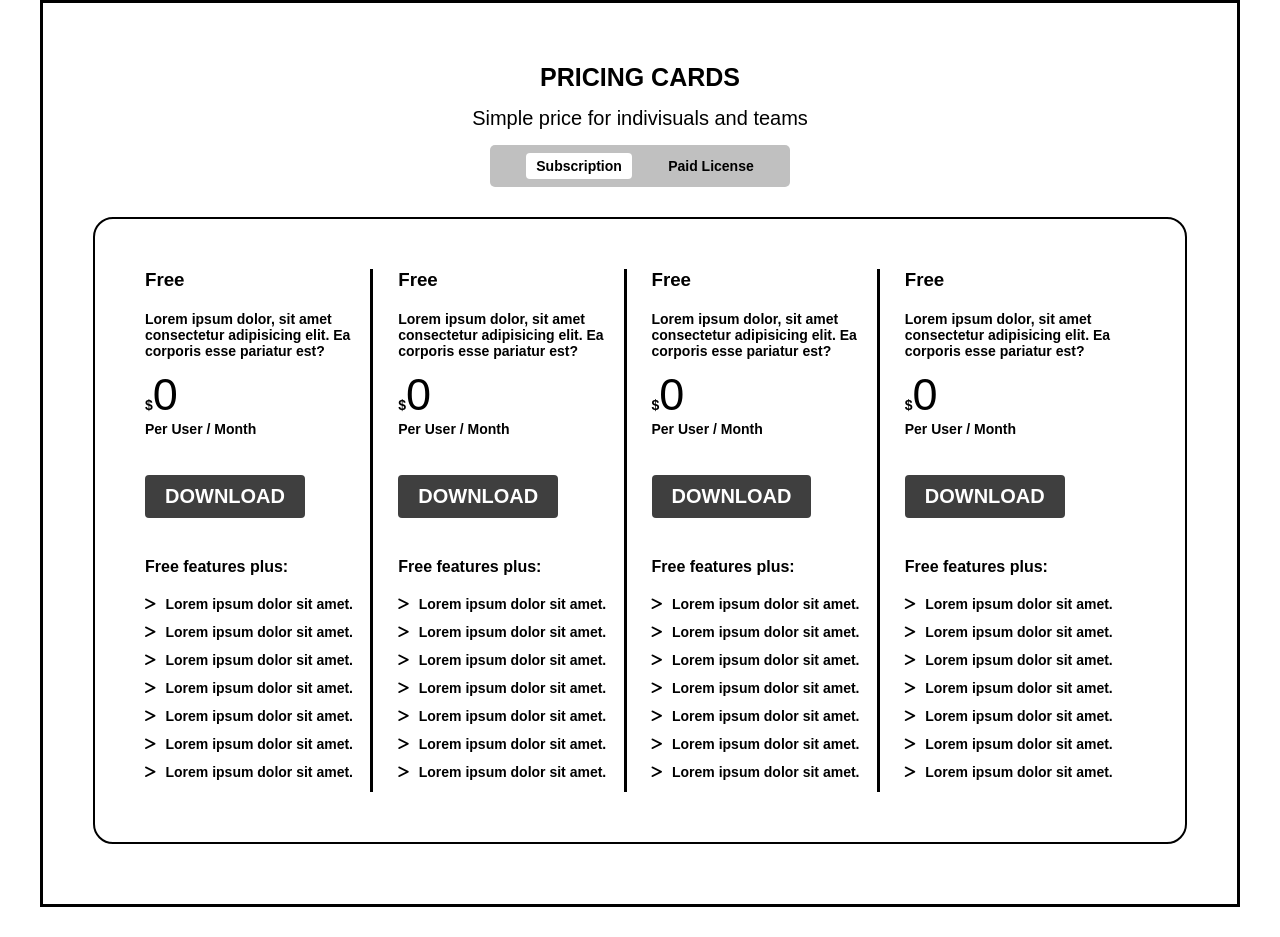
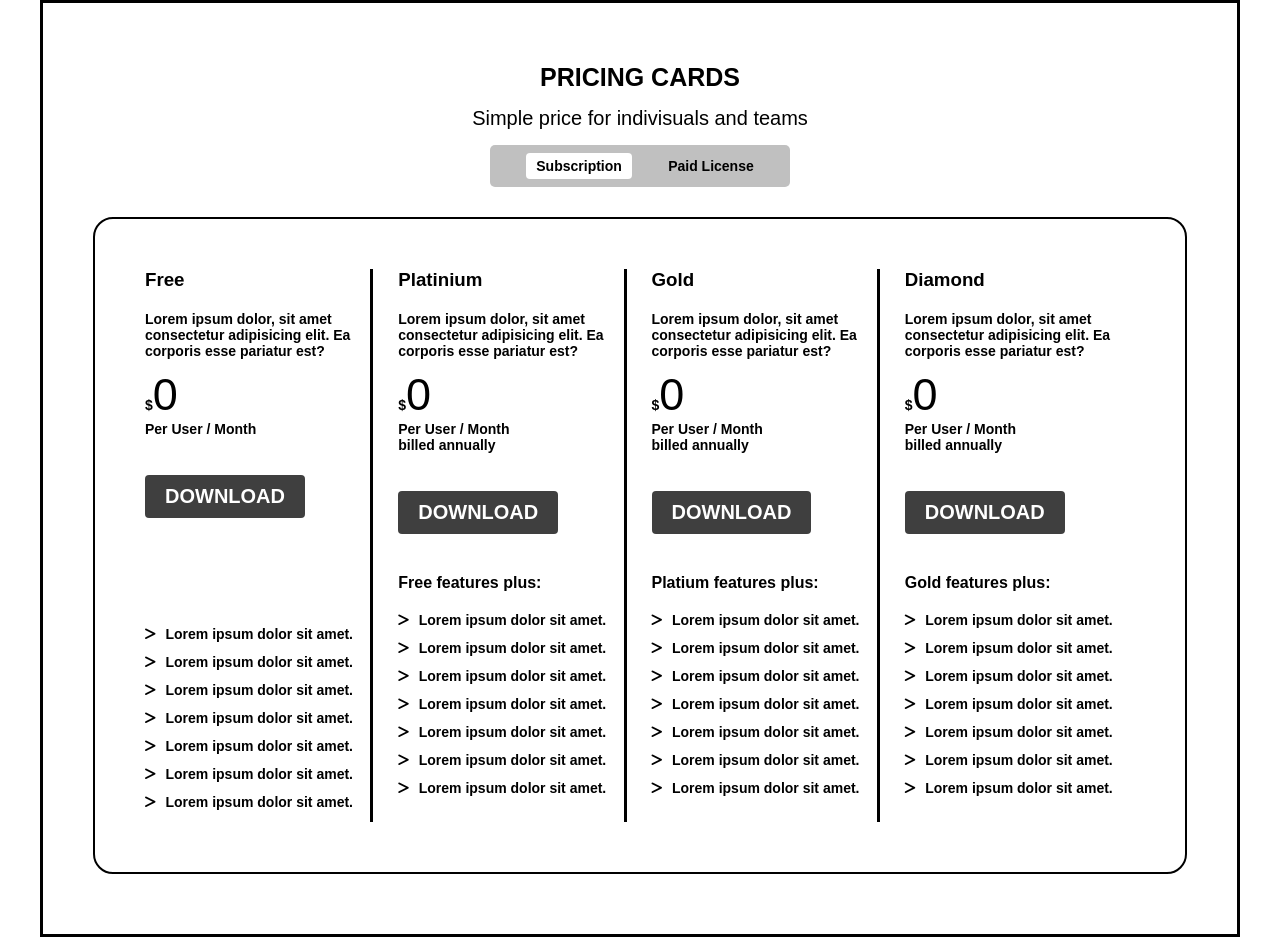
Before and after one commit to OladayoA/DXpricecards, a plain HTML site: page index.html in a window 1280 px wide. Before the commit the page ends 907 px from the top, so only its background shows below. Drawn offline with Linux system fonts and the light colour scheme.

Commit message:
initial commit

```diff
--- a/index.html
+++ b/index.html
@@ -28,7 +28,7 @@
                 <p class="price">$<span>0</span></p>
                 <p class="noofdays">Per User / Month</p>
                 <a href="#">DOWNLOAD</a>
-                <h4 class="versionplus">Free features plus:</h4>
+                <h4 class="versionplusempty">&nbsp</h4>
                 <P class="featureslist"><i class="fa-solid fa-greater-than"></i>Lorem ipsum dolor sit amet.
                 </P>
                 <P class="featureslist"><i class="fa-solid fa-greater-than"></i>Lorem ipsum dolor sit amet.
@@ -45,11 +45,11 @@
                 </P>
             </div>
             <div class="free">
-                <h3 class="version">Free</h3>
+                <h3 class="version">Platinium</h3>
                 <p class="desc">Lorem ipsum dolor, sit amet consectetur adipisicing elit. Ea corporis esse pariatur est?
                 </p>
                 <p class="price">$<span>0</span></p>
-                <p class="noofdays">Per User / Month</p>
+                <p class="noofdays">Per User / Month <br>billed annually</p>
                 <a href="#">DOWNLOAD</a>
                 <h4 class="versionplus">Free features plus:</h4>
                 <P class="featureslist"><i class="fa-solid fa-greater-than"></i>Lorem ipsum dolor sit amet.
@@ -68,13 +68,13 @@
                 </P>
             </div>
             <div class="free">
-                <h3 class="version">Free</h3>
+                <h3 class="version">Gold</h3>
                 <p class="desc">Lorem ipsum dolor, sit amet consectetur adipisicing elit. Ea corporis esse pariatur est?
                 </p>
                 <p class="price">$<span>0</span></p>
-                <p class="noofdays">Per User / Month</p>
+                <p class="noofdays">Per User / Month <br>billed annually</p>
                 <a href="#">DOWNLOAD</a>
-                <h4 class="versionplus">Free features plus:</h4>
+                <h4 class="versionplus">Platium features plus:</h4>
                 <P class="featureslist"><i class="fa-solid fa-greater-than"></i>Lorem ipsum dolor sit amet.
                 </P>
                 <P class="featureslist"><i class="fa-solid fa-greater-than"></i>Lorem ipsum dolor sit amet.
@@ -91,13 +91,13 @@
                 </P>
             </div>
             <div class="lastfree">
-                <h3 class="version">Free</h3>
+                <h3 class="version">Diamond</h3>
                 <p class="desc">Lorem ipsum dolor, sit amet consectetur adipisicing elit. Ea corporis esse pariatur est?
                 </p>
                 <p class="price">$<span>0</span></p>
-                <p class="noofdays">Per User / Month</p>
+                <p class="noofdays">Per User / Month <br>billed annually</p>
                 <a href="#">DOWNLOAD</a>
-                <h4 class="versionplus">Free features plus:</h4>
+                <h4 class="versionplus">Gold features plus:</h4>
                 <P class="featureslist"><i class="fa-solid fa-greater-than"></i>Lorem ipsum dolor sit amet.
                 </P>
                 <P class="featureslist"><i class="fa-solid fa-greater-than"></i>Lorem ipsum dolor sit amet.
--- a/style.css
+++ b/style.css
@@ -128,3 +128,7 @@ h2 {
 }
 
 i { margin-right: 10px;}
+
+.versionplusempty {
+    margin-bottom: 50px;
+}
```
